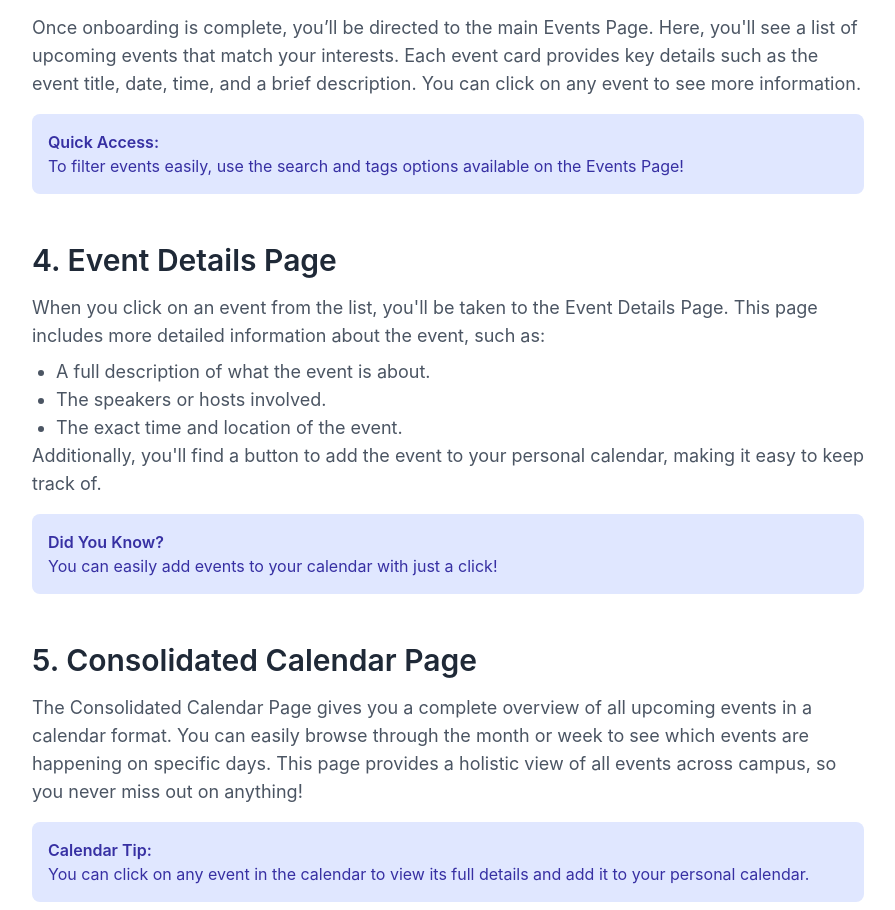
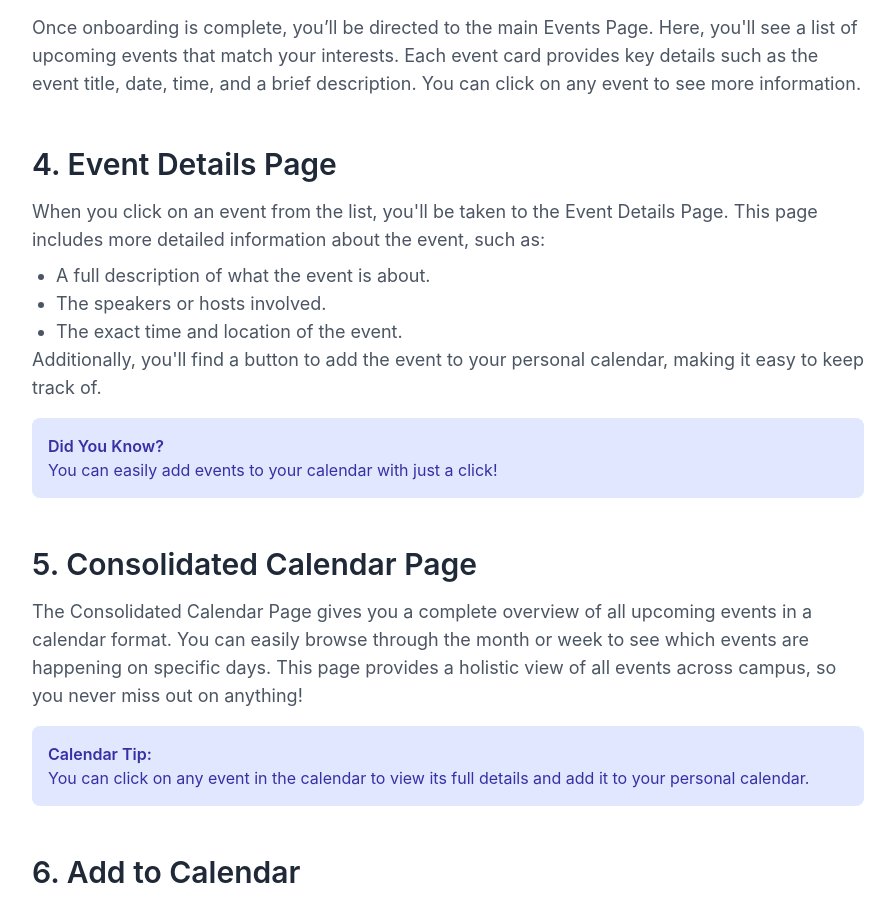
Before and after one commit to lokeshmanideepb/UniFied, a React (Vite) app: page /documentation in a window 1280 px wide. Shown: the part 1014-1924 px from the top of the page, without its empty margins (192-1087 px from the left). Built offline with nearby package versions, Linux system fonts and the light colour scheme.

Commit message:
remove log messages

```diff
--- a/src/pages/AppFlowDocumentation.tsx
+++ b/src/pages/AppFlowDocumentation.tsx
@@ -47,10 +47,6 @@ const AppFlowDocumentation: React.FC = () =>
                     Once onboarding is complete, you’ll be directed to the main Events Page. Here, you'll see a list of upcoming events that match your interests.
                     Each event card provides key details such as the event title, date, time, and a brief description. You can click on any event to see more information.
                 </p>
-                <div className="bg-indigo-100 text-indigo-800 p-4 rounded-lg mt-4">
-                    <p className="font-semibold">Quick Access:</p>
-                    <p>To filter events easily, use the search and tags options available on the Events Page!</p>
-                </div>
             </section>
 
             <section className="mb-12">
--- a/src/pages/EventsCalendar.tsx
+++ b/src/pages/EventsCalendar.tsx
@@ -68,7 +68,6 @@ const EventsCalendar: React.FC = () =>
                 const data = await fetchEvents();
                 setCalendarEvents( data.map( mapEventToCalendarEvent ) )
                 setFilteredEvents( data.map( mapEventToCalendarEvent ) )
-                console.log( calendarEvents )
             } catch ( error )
             {
                 console.error( "Failed to fetch events:", error );
--- a/src/pages/Intro/OnboardingFlow.tsx
+++ b/src/pages/Intro/OnboardingFlow.tsx
@@ -15,7 +15,6 @@ const OnboardingFlow: React.FC = () =>
   const navigate = useNavigate();
   useEffect( () =>
   {
-    console.log( answers )
     // This useEffect will run whenever 'answers' is updated
     if ( Object.keys( answers ).length === questionsConfig.length )
     {
@@ -45,12 +44,9 @@ const OnboardingFlow: React.FC = () =>
       major: answers[ 6 ] as string,
       hobbies: answers[ 7 ] as string[],
     };
-    console.log( "Preferences:", preferences );
-    console.log( user )
     if ( user )
     {
       const updatedUser = { ...user, preferences };
-      console.log( updatedUser );
       const userData = await postUserData( updatedUser );
       if ( userData )
       {
--- a/src/pages/Intro/QuestionPage.tsx
+++ b/src/pages/Intro/QuestionPage.tsx
@@ -62,8 +62,6 @@ const QuestionPage: React.FC<QuestionPageProps> = ( {
 
   const handleCheckboxChange = ( option: string ) =>
   {
-    console.log( inputType )
-    console.log( Array.isArray( selectedAnswer ) )
     if ( Array.isArray( selectedAnswer ) )
     {
 
--- a/src/services/calendarService.ts
+++ b/src/services/calendarService.ts
@@ -1,8 +1,8 @@
 // src/services/calendarService.ts
-import msalInstance from "./msalInstance";
 import { Client } from "@microsoft/microsoft-graph-client";
 import { Event } from "../types/Event";
 import { DateTimeUtils } from "../utils/DateTimeUtils";
+import msalInstance from "./msalInstance";
 // Initialize Microsoft Graph client
 function getGraphClient(token: string) {
   return Client.init({
@@ -24,9 +24,8 @@ export async function addEventToCalendar(eventDetails: Event, account: any) {
     eventDetails.from_time == "All Day"
       ? "17:00"
       : eventDetails.to_time == null
-        ? DateTimeUtils.addOneHour(eventDetails.from_time)
-        : DateTimeUtils.convertTo24HourFormat(eventDetails.to_time);
-  console.log(eventDate, eventStartTime, eventEndTime);
+      ? DateTimeUtils.addOneHour(eventDetails.from_time)
+      : DateTimeUtils.convertTo24HourFormat(eventDetails.to_time);
   const event = {
     subject: eventDetails.title,
     body: {
@@ -75,7 +74,7 @@ export async function addEventToCalendar(eventDetails: Event, account: any) {
       } catch (popupError) {
         console.error(
           "Error adding event to calendar after popup:",
-          popupError,
+          popupError
         );
         alert("Failed to add event to calendar. Please try again.");
       }
```
